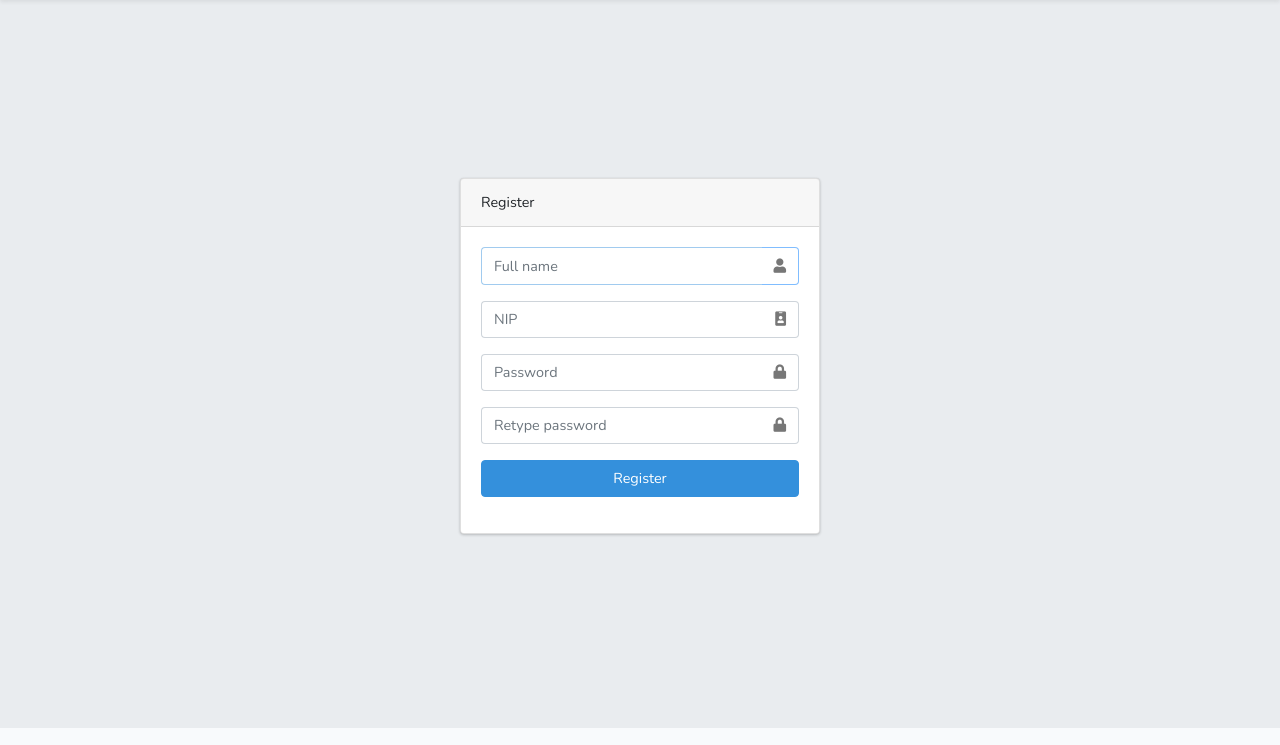
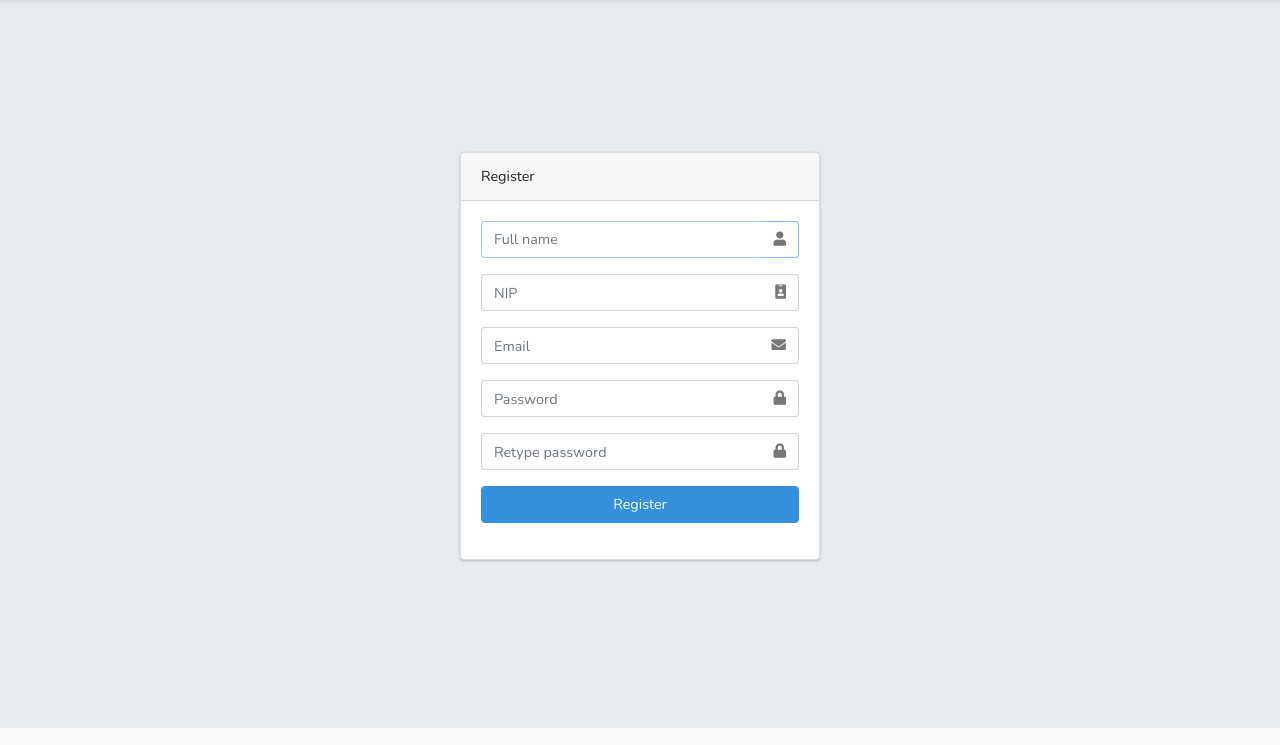
Before and after one commit to gugi97/E-Administration, a Laravel app: page /register in a window 1280 px wide. Shown: the part 55-800 px from the top of the page. Run offline with Laravel 8, Linux system fonts and the light colour scheme.

Commit message:
Mensetting User untuk Login dan Register

```diff
--- a/app/Http/Controllers/Auth/LoginController.php
+++ b/app/Http/Controllers/Auth/LoginController.php
@@ -37,4 +37,9 @@ class LoginController extends Controller
     {
         $this->middleware('guest')->except('logout');
     }
+
+    public function username()
+    {
+        return 'nip';
+    }
 }
--- a/app/Http/Controllers/Auth/RegisterController.php
+++ b/app/Http/Controllers/Auth/RegisterController.php
@@ -51,6 +51,7 @@ class RegisterController extends Controller
     {
         return Validator::make($data, [
             'name' => ['required', 'string', 'max:255'],
+            'nip' => ['required', 'char', 'max:9', 'unique:users'],
             'email' => ['required', 'string', 'email', 'max:255', 'unique:users'],
             'password' => ['required', 'string', 'min:8', 'confirmed'],
         ]);
@@ -66,6 +67,7 @@ class RegisterController extends Controller
     {
         return User::create([
             'name' => $data['name'],
+            'nip' => $data['nip'],
             'email' => $data['email'],
             'password' => Hash::make($data['password']),
         ]);
--- a/app/User.php
+++ b/app/User.php
@@ -16,7 +16,7 @@ class User extends Authenticatable
      * @var array
      */
     protected $fillable = [
-        'name', 'email', 'password',
+        'name', 'nip', 'email', 'password',
     ];
 
     /**
--- a/resources/views/auth/register.blade.php
+++ b/resources/views/auth/register.blade.php
@@ -48,6 +48,25 @@
                     </div>
                     {{-- End NIP --}}
 
+                    {{-- EMail --}}
+                    <div class="form-group">
+                        <div class="input-group mb-3">
+                            <input id="email" type="email" class="form-control @error('email') is-invalid @enderror" name="email"
+                                value="{{ old('email') }}" placeholder="Email" required autocomplete="email">
+                            <div class="input-group-append">
+                                <div class="input-group-text">
+                                    <span class="fas fa-envelope"></span>
+                                </div>
+                            </div>
+                            @error('email')
+                            <span class="invalid-feedback" role="alert">
+                                <strong>{{ $message }}</strong>
+                            </span>
+                            @enderror
+                        </div>
+                    </div>
+                    {{-- End Email --}}
+
                     {{-- Password --}}
                     <div class="form-group">
                         <div class="input-group mb-3">
--- a/resources/views/layouts/app.blade.php
+++ b/resources/views/layouts/app.blade.php
@@ -10,9 +10,6 @@
     <meta name="csrf-token" content="{{ csrf_token() }}">
 
     <title>{{ config('app.name', 'Laravel') }}</title>
-
-    <!-- Scripts -->
-    <script src="{{ asset('js/app.js') }}" defer></script>
 
     <!-- Font Awesome -->
     <link rel="stylesheet" href="/adminlte/plugins/fontawesome-free/css/all.min.css">
@@ -67,9 +64,7 @@
                                 </a>
 
                                 <div class="dropdown-menu dropdown-menu-right" aria-labelledby="navbarDropdown">
-                                    <a class="dropdown-item" href="{{ route('logout') }}"
-                                       onclick="event.preventDefault();
-                                                     document.getElementById('logout-form').submit();">
+                                    <a class="dropdown-item" href="{{ route('logout') }}" onclick="event.preventDefault(); document.getElementById('logout-form').submit();">
                                         {{ __('Logout') }}
                                     </a>
 
```
Also changed, not shown: resources/views/auth/login.blade.php (+6 -3 lines), routes/web.php (+0 -11 lines), database/migrations/2014_10_12_000000_create_users_table.php, 1 other file.
